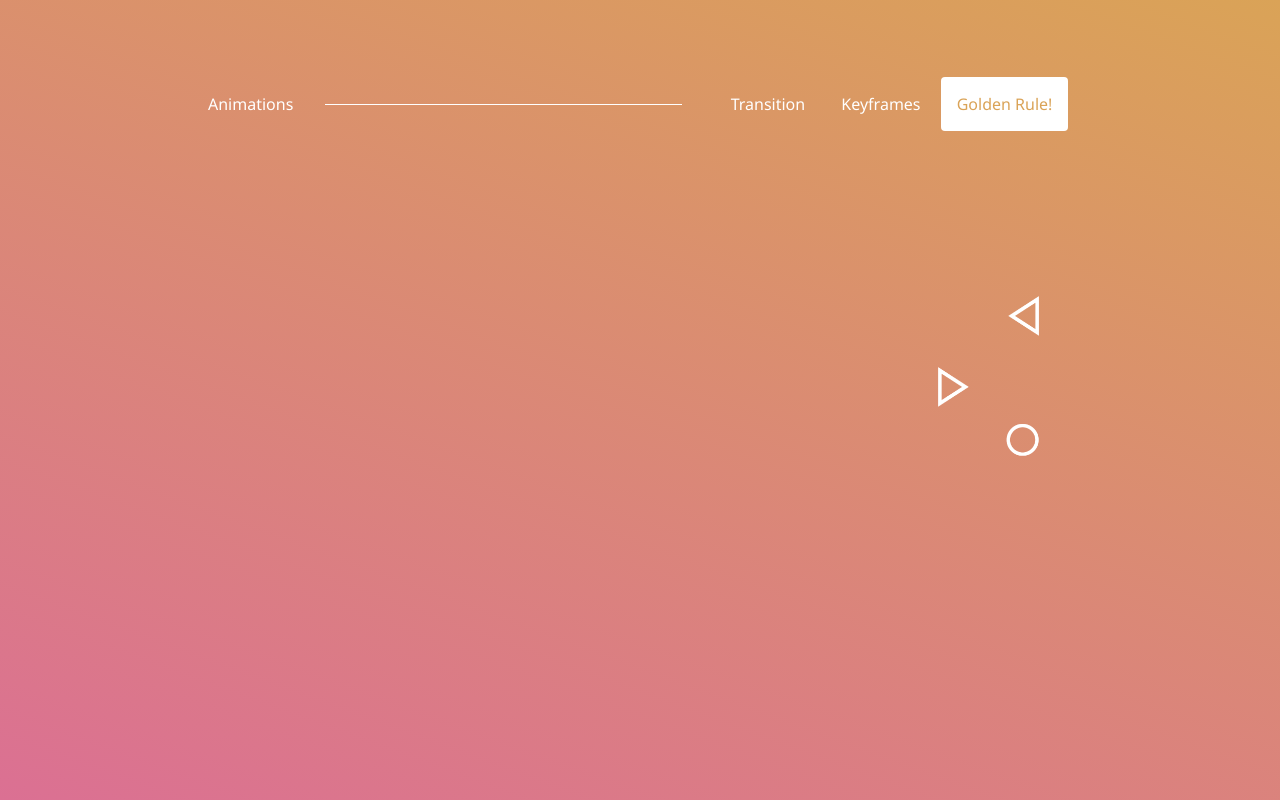
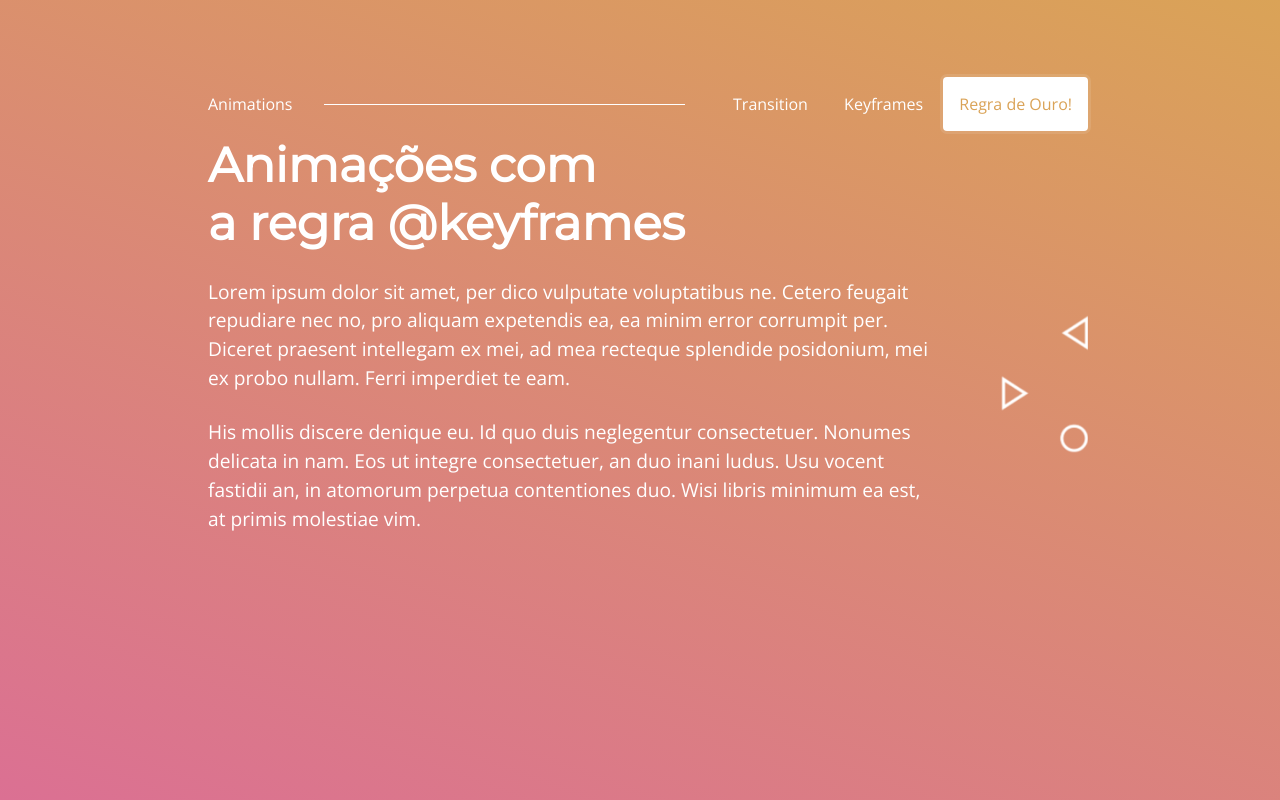
Before and after one commit to andrevargas/css-animations, a plain HTML site: page index.html in a window 1280 px wide. Drawn offline with nearby package versions, Linux system fonts and the light colour scheme.

Commit message:
Added text and title

```diff
--- a/index.css
+++ b/index.css
@@ -1,4 +1,4 @@
-@import url('https://fonts.googleapis.com/css?family=Noto+Sans');
+@import url('https://fonts.googleapis.com/css?family=Montserrat|Open+Sans');
 
 /* CSS pra deixar a página maneira */
 
@@ -14,7 +14,7 @@ body {
     background-repeat: no-repeat;
     background-attachment: fixed;
     background-size: 100%;
-    font-family: 'Noto Sans', sans-serif;
+    font-family: 'Open Sans', sans-serif;
     color: #fff;
 }
 
@@ -32,7 +32,7 @@ body {
     height: 48px;
 }
 
-.title {
+.appname {
     height: 100%;
     margin: 0 1rem;
     line-height: 48px;
@@ -49,9 +49,8 @@ body {
 }
 
 .menu {
-    flex: 2;
     height: 100%;
-    margin: 0 1rem;
+    margin: 0 0 0 1rem;
 }
 
 .menu ul {
@@ -59,7 +58,6 @@ body {
     padding: 0;
     margin: 0;
 }
-
 .menu ul li {
     display: inline;
 }
@@ -82,34 +80,50 @@ body {
     background-color: #fff;
     border-radius: 4px;
     color: #daa357;
+    animation: pulsate 1s ease-in-out infinite;
 }
 
 .body {
     display: flex;
     height: calc(100vh - 10rem);
     margin-top: .5rem;
-}
-
-.left {
-    flex: .3;
+    flex-direction: column;
 }
 
 .content {
-    flex: 4;
-    height: 50vh;
+    flex: 1;
+    display: flex;
+}
+
+.title {
+    font-family: 'Montserrat', sans-serif;
+    font-size: 3rem;
+    margin: 0;
+    padding: 0 1rem;
+}
+
+.text {
+    flex: 5;
+    padding: 0 1rem;
+}
+
+.text p {
+    font-size: 1.2rem;
+    line-height: 1.8rem;
+    margin-top: 1.6rem;
 }
 
 .right {
     flex: 1;
     background-image: url(./right-background.png);
     background-repeat: no-repeat;
-    background-position: 1.2rem 10rem;
+    background-position: right 4rem;
     background-size: 60%;
 }
 
 /* CSS que realmente importa */
 
-.title {
+.appname {
     opacity: 0;
     animation: fade-in-right ease .4s forwards;
 }
@@ -120,6 +134,10 @@ body {
     animation-delay: .8s;
 }
 
+.menu ul li.highlight a {
+    animation: pulsate 1s ease-in-out infinite;
+}
+
 .separator {
     transform: scaleX(0);
     transform-origin: left;
@@ -127,11 +145,25 @@ body {
     animation-delay: .4s;
 }
 
-.right {
+.title {
     opacity: 0;
     transform: translateY(50px);
     animation: fade-in-bottom .8s ease forwards;
     animation-delay: 1s;
+}
+
+.text {
+    opacity: 0;
+    transform: translateY(50px);
+    animation: fade-in-bottom .8s ease forwards;
+    animation-delay: 1.5s;
+}
+
+.right {
+    opacity: 0;
+    transform: translateY(50px);
+    animation: fade-in-bottom 2s ease forwards;
+    animation-delay: 1.7s;
 }
 
 @keyframes fade-in-right {
@@ -164,3 +196,15 @@ body {
         transform: scaleX(1);
     }
 }
+
+@keyframes pulsate {
+    0% {
+        box-shadow: 0 0 0 3px rgba(255, 255, 255, 0.1);
+    }
+    30% {
+        box-shadow: 0 0 0 5px rgba(255, 255, 255, 0.4);
+    }
+    100% {
+        box-shadow: 0 0 0 3px rgba(255, 255, 255, 0.1);
+    }
+}
--- a/index.html
+++ b/index.html
@@ -10,20 +10,25 @@
 <body>
     <div class="wrapper">
         <header class="header">
-            <div class="title">Animations</div>
+            <div class="appname">Animations</div>
             <div class="separator"></div>
             <nav class="menu">
                 <ul>
                     <li><a href="#">Transition</a></li>
                     <li><a href="#">Keyframes</a></li>
-                    <li class="highlight"><a href="#">Golden Rule!</a></li>
+                    <li class="highlight"><a href="#">Regra de Ouro!</a></li>
                 </ul>
             </nav>
         </header>
         <section class="body">
-            <aside class="left"></aside>
-            <article class="content"></article>
-            <aside class="right"></aside>
+            <h1 class="title">Animações com <br />a regra @keyframes</h1>
+            <div class="content">
+                <article class="text">
+                    <p>Lorem ipsum dolor sit amet, per dico vulputate voluptatibus ne. Cetero feugait repudiare nec no, pro aliquam expetendis ea, ea minim error corrumpit per. Diceret praesent intellegam ex mei, ad mea recteque splendide posidonium, mei ex probo nullam. Ferri imperdiet te eam.</p>
+                    <p>His mollis discere denique eu. Id quo duis neglegentur consectetuer. Nonumes delicata in nam. Eos ut integre consectetuer, an duo inani ludus. Usu vocent fastidii an, in atomorum perpetua contentiones duo. Wisi libris minimum ea est, at primis molestiae vim.</p>
+                </article>
+                <aside class="right"></aside>
+            </div>
         </section>
     </div>
 </body>
```
